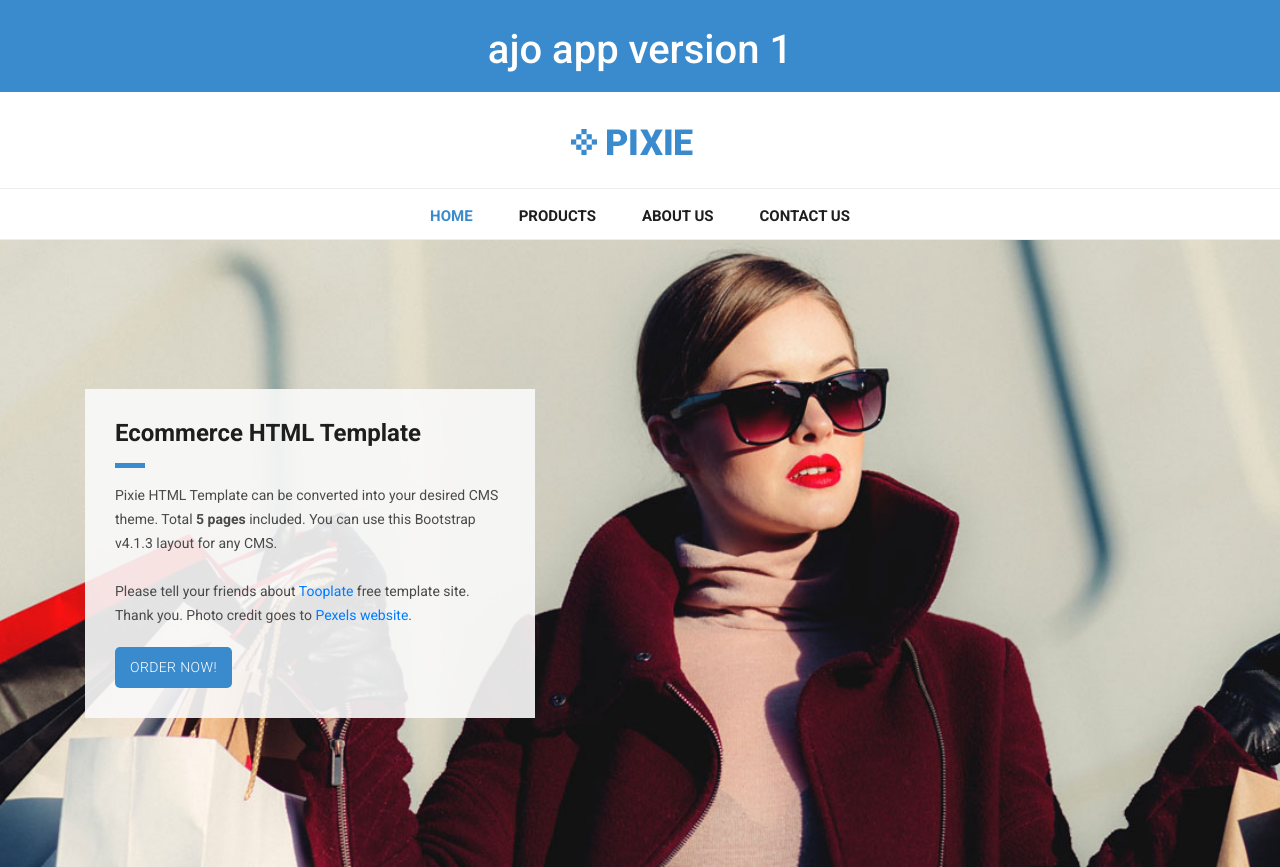
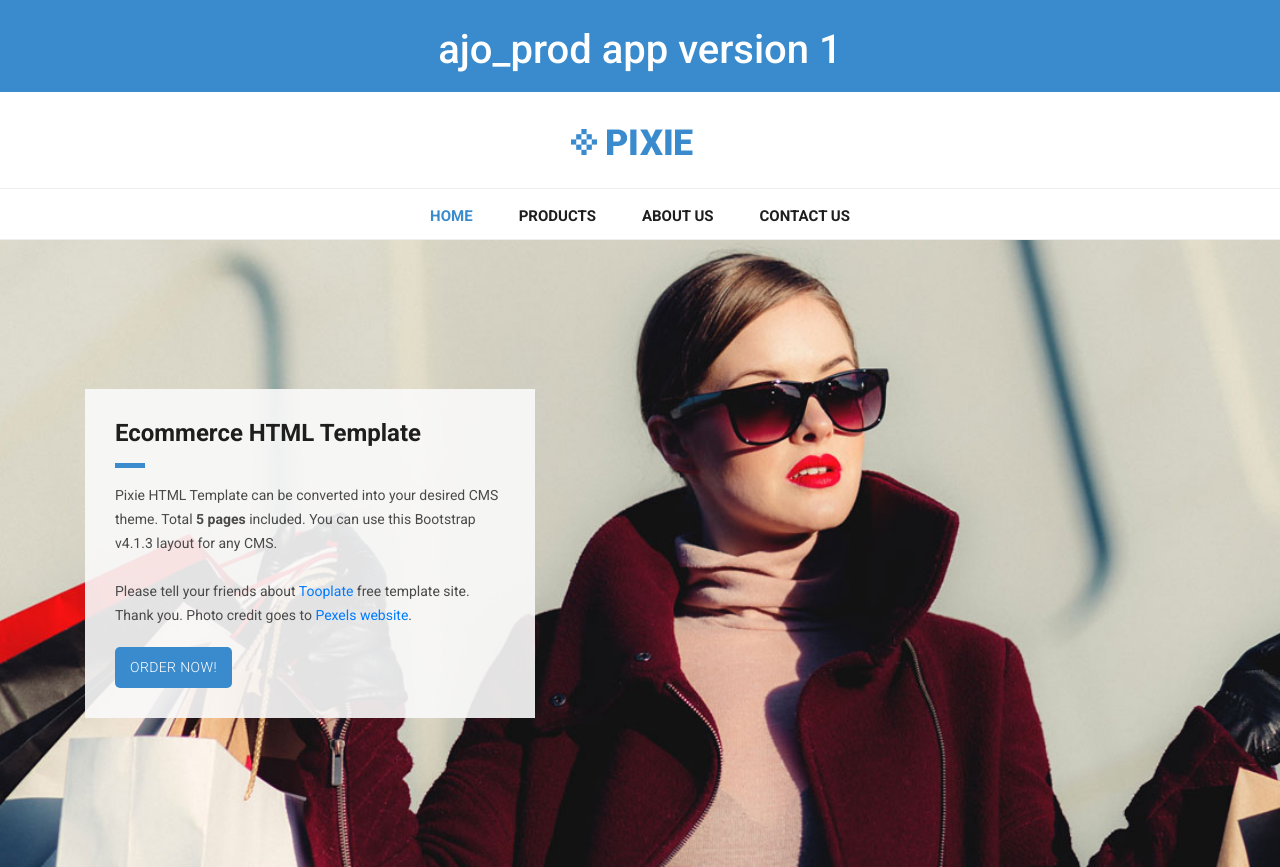
Before and after one commit to Athulyakarakkattil/ajio-app-image_bulid, a PHP site: page / in a window 1280 px wide. Shown: the top 867 px of the page. Run offline with PHP 8.4, Linux system fonts and the light colour scheme.

Commit message:
ajio image version 1

```diff
--- a/website/index.php
+++ b/website/index.php
@@ -36,7 +36,7 @@ https://www.tooplate.com/view/2114-pixie
                <?php
 $output = shell_exec('echo $HOSTNAME');
 echo "<h1><center><pre>$output</pre></center></h1>";
-echo "<h1><center>ajo app version 1</center></h1>"
+echo "<h1><center>ajo_prod app version 1</center></h1>"
 ?>
             </span>
           </div>
```
